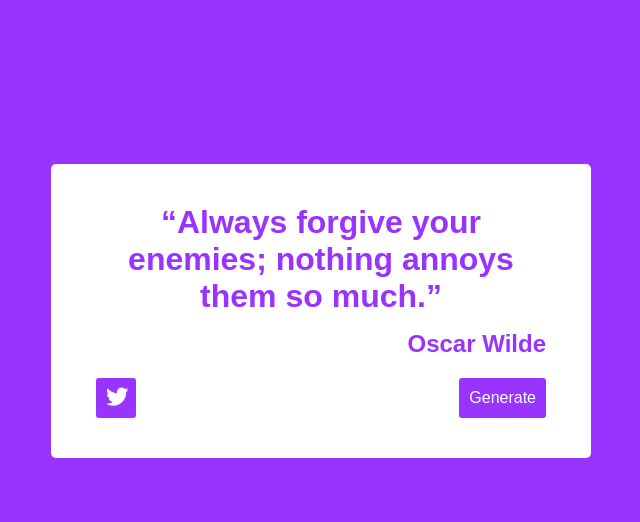
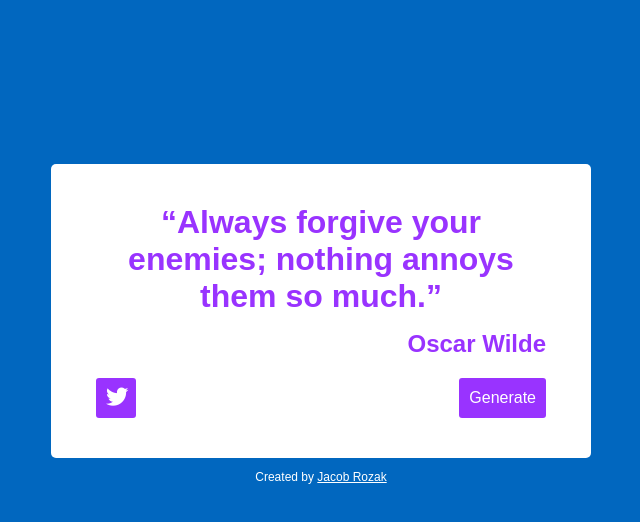
Before and after one commit to JacobRozak/Random-quote-generator, a plain HTML site: page index.html in a window 1280 px wide. Both pictures are taken after a click on the button "Generate". Shown: the whole page, without its empty margins (319-959 px from the left). Drawn offline with Linux system fonts and the light colour scheme.

Commit message:
adding colors and next quote button logic

```diff
--- a/app.js
+++ b/app.js
@@ -1,4 +1,11 @@
-var generate = document.getElementById('quote')
+//window.onload = function(){
+
+function myFunction(){
+
+var generate = document.getElementsByClassName('newQuote')
+//generate.addEventListener("click", function(){
+
+var quote = document.getElementById('quote')
 
 var quotes = [{
         id:1,
@@ -14,10 +21,28 @@ var quotes = [{
         person: "Oscar Wilde"
         }]
 
+var colors = [
+    "#00d8cd",
+    "#f73cee",
+    "#68de6f",
+    "#5d43ee",
+    "#026b00",
+    "#fa00b4",
+    "#feb783",
+    "#6300a3",
+    "#ae1100",
+    "#0167bf",
+    "#592600",
+    "#cda2ff",
+    "#2d1d4a",
+    "#ff51b1",
+    "#fcb0d4"
+]
 
-
-
-
+    function changeColor(){
+    var randIx = Math.floor(Math.random() * colors.length);
+    document.getElementsByTagName("body")[0].style.backgroundColor = colors[randIx];
+}
 
 var random = Math.floor(Math.random()*(quotes.length))
 
@@ -36,5 +61,9 @@ chosenQuote.textContent = randomPerson
 chosenQuote.className = 'person'
 
 
-generate.appendChild(chosenPerson)
-generate.appendChild(chosenQuote)
+quote.appendChild(chosenPerson)
+quote.appendChild(chosenQuote)
+
+changeColor()
+
+}
--- a/index.html
+++ b/index.html
@@ -10,16 +10,17 @@
     <link rel="stylesheet" type="text/css" href="css/font-awesome/css/font-awesome.min.css">
 </head>
 <body>
-
+    <script src="app.js"></script>
         <div id="quote-box">
             <div id="quote"></div>
             <div class="buttons">
                     <button class="twitter" type="button"><i class="fab fa-twitter"></i></button>
-                    <button class="newquote" type="button">Generate</button>
+                    <button class="newquote" type="button" onclick="myFunction()"> Generate </button>
                   </div>
                 </div>
         </div>
+        <p class="name">Created by <a href="" target="_blank">Jacob Rozak</a></p>
 
-    <script src="app.js"></script>
+
 </body>
 </html>
```
